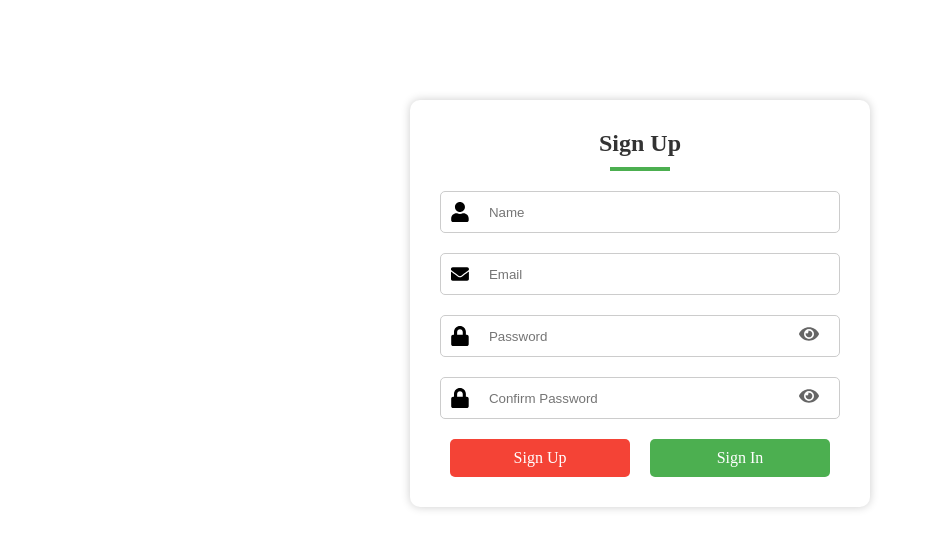
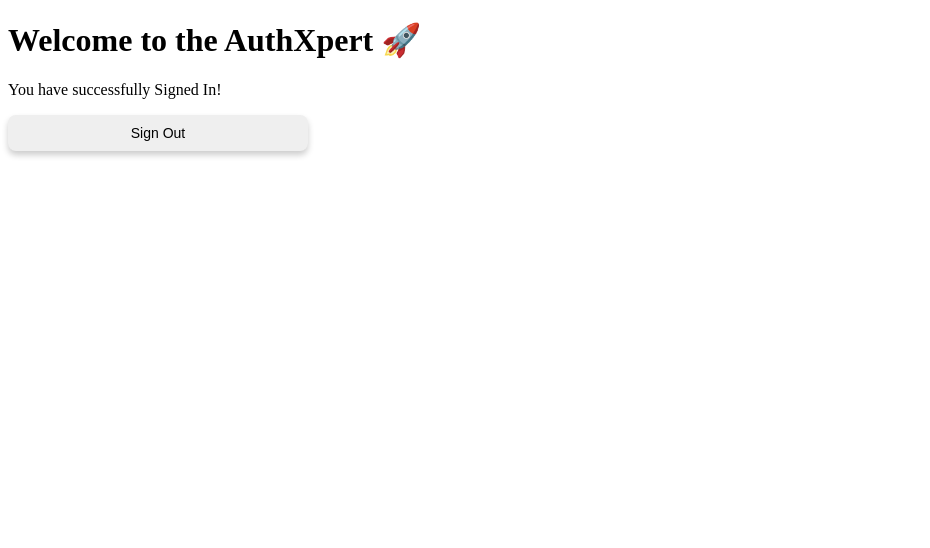
Before and after one commit to vikarnjha/React-AuthXpert, a React (Vite) app in the folder react-authxpert/: page /home in a window 1280 px wide. Shown: the top 548 px of the page, without its empty margins (0-930 px from the left). Built offline with nearby package versions, Linux system fonts and the light colour scheme.

Commit message:
homepage added on successful signin

```diff
--- /dev/null
+++ b/package.json
@@ -0,0 +1,6 @@
+{
+  "dependencies": {
+    "framer-motion": "^12.4.10",
+    "react-router-dom": "^7.2.0"
+  }
+}
--- a/react-authxpert/package.json
+++ b/react-authxpert/package.json
@@ -12,9 +12,11 @@
   "dependencies": {
     "@fortawesome/fontawesome-free": "^6.7.2",
     "@tailwindcss/vite": "^4.0.9",
+    "framer-motion": "^12.4.10",
     "react": "^19.0.0",
     "react-dom": "^19.0.0",
     "react-icons": "^5.5.0",
+    "react-router-dom": "^7.2.0",
     "react-toastify": "^11.0.5"
   },
   "devDependencies": {
--- a/react-authxpert/src/App.jsx
+++ b/react-authxpert/src/App.jsx
@@ -1,15 +1,21 @@
-import './App.css'
-import Signin from './components/Signin'
-import Signup from './components/Signup'
+import "./App.css";
+import Signin from "./components/Signin";
+import Signup from "./components/Signup";
+import Home from "./components/Home";
+import { BrowserRouter, Routes, Route } from "react-router-dom";
 
 function App() {
-
   return (
     <>
-      {/* <Signin /> */}
-      <Signup />
+      <BrowserRouter>
+        <Routes>
+          <Route path="/" element={<Signup />} />
+          <Route path="/signin" element={<Signin />} />
+          <Route path="/home" element={<Home />} />
+        </Routes>
+      </BrowserRouter>
     </>
-  )
+  );
 }
 
-export default App
+export default App;
--- a/react-authxpert/src/components/Home.jsx
+++ b/react-authxpert/src/components/Home.jsx
@@ -0,0 +1,45 @@
+// import { useEffect } from "react";
+import { useNavigate } from "react-router-dom";
+import { ToastContainer, toast } from "react-toastify";
+
+const Home = () => {
+  const navigate = useNavigate();
+  const signOutSuccess = () => toast.success("Sign Out Successfully!");
+//   const welcomeMessage = () => toast(`Welcome ${email}!`);
+  //   const signOutError = () => toast.error("Server Error!");
+
+  const signout = () => {
+    localStorage.removeItem("userEmail");
+    localStorage.removeItem("userPassword");
+    setTimeout(() => {
+      navigate("/");
+    }, 3000);
+  };
+//   const welcomeMessage = () =>
+//     toast("Welcome to AuthXpert 🚀", {
+//     });
+//     useEffect(() => {
+//         setTimeout(() => {
+//           welcomeMessage();
+//         }, 100);
+//       }, []);
+
+  return (
+    <>
+      <h1 className="text-4xl font-bold mb-4">Welcome to the AuthXpert 🚀</h1>
+      <p className="text-lg mb-8">You have successfully Signed In!</p>
+      <button
+        onClick={() => {
+          signOutSuccess();
+          signout();
+        }}
+        className="bg-red-500 hover:bg-red-700 text-white py-2 px-6 rounded-lg transition"
+      >
+        Sign Out
+      </button>
+      <ToastContainer />
+    </>
+  );
+};
+
+export default Home;
--- a/react-authxpert/src/components/Signup.jsx
+++ b/react-authxpert/src/components/Signup.jsx
@@ -22,7 +22,7 @@
   const signUpError = () => toast.warn("All fields are compulsory!");
   // const signOutError = () => toast("Server Error!");
   const signInBtnSuccess = () => toast.success("Sign In Successfully!");
-  const welcomeMessage = () => toast(`Welcome ${email}!`);
+  // const welcomeMessage = () => toast(`Welcome ${email}!`);
 
   const nameO = (e) => {
     const value = e.target.value;
@@ -102,10 +102,10 @@
       localStorage.setItem("userPassword", password);
       signInSuccess();
       console.log("User Data:", { email, password });
-      welcomeMessage();
+      // welcomeMessage();
       setTimeout(() => {
-        window.location.href = "/";
-      }, 5000);
+        window.location.href = "/home";
+      }, 3000);
     } else {
       signInError();
     }
```
Also changed, not shown: 2 other files (tests, documents, lock files or other folders).
